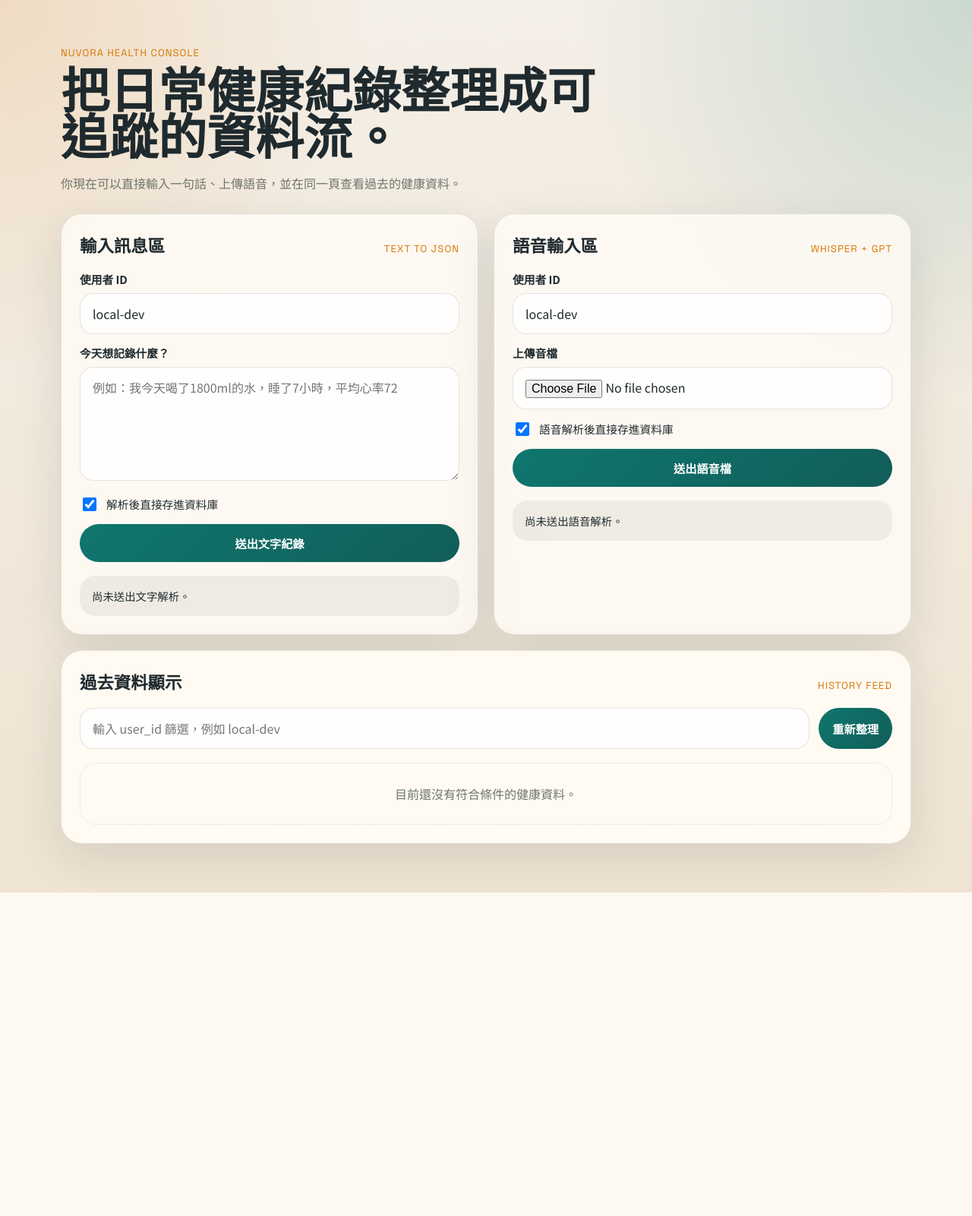
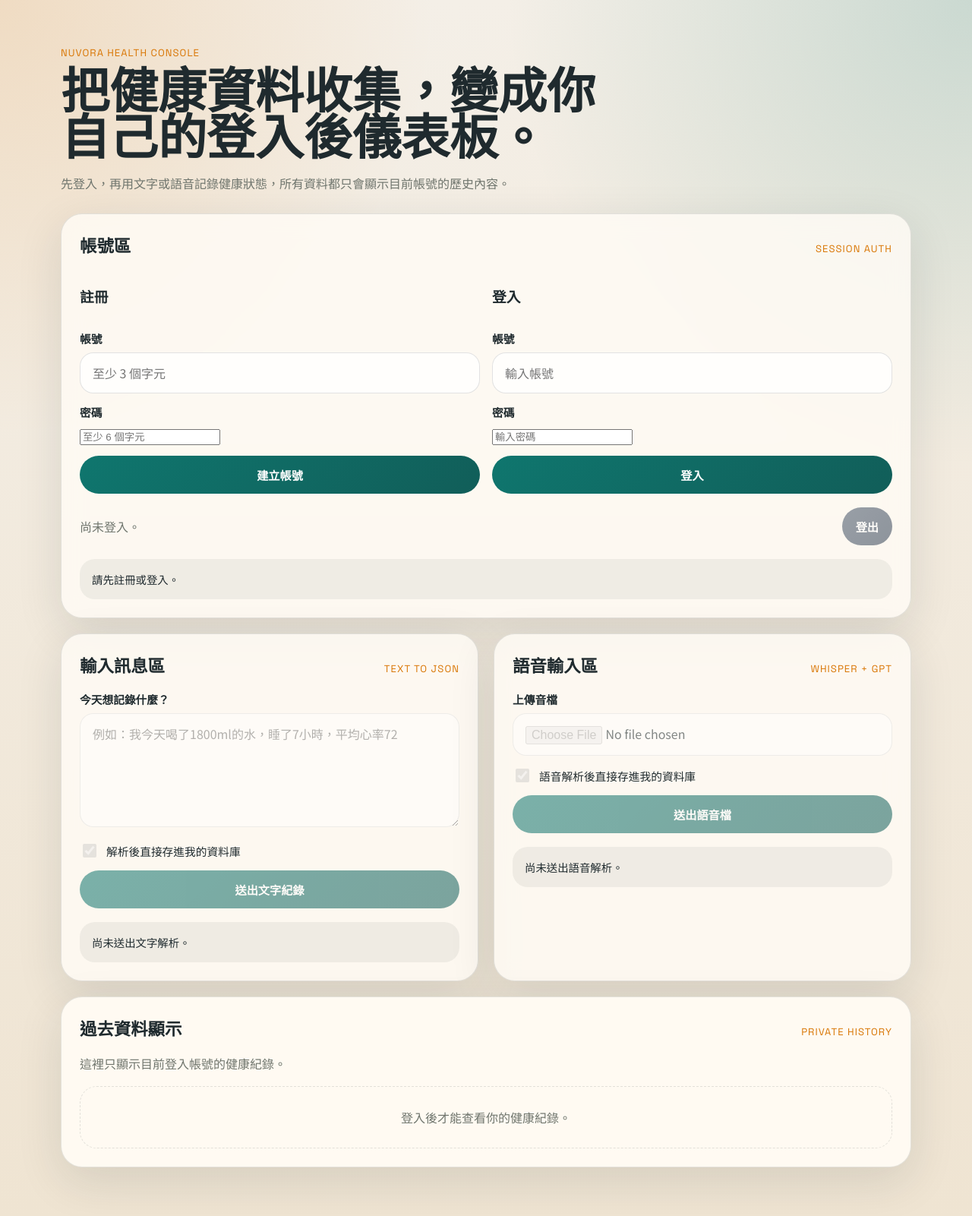
Before and after one commit to yaxin020713/nuvora-api, a Flask app: page / in a window 1280 px wide. Shown: the whole page at 76% size. Before the commit the page ends 1175 px from the top, so only its background shows below. Run offline with Flask 3, Linux system fonts and the light colour scheme; data that the repository does not hold is empty.

Commit message:
Add session auth and user-scoped data

```diff
--- a/app.py
+++ b/app.py
@@ -1,16 +1,27 @@
 import json
 import os
+import secrets
+from functools import wraps
 
 from dotenv import load_dotenv
-from flask import Flask, jsonify, render_template, request
+from flask import Flask, jsonify, render_template, request, session
 from flask_migrate import Migrate
 from flask_sqlalchemy import SQLAlchemy
 from openai import OpenAI
+from werkzeug.security import check_password_hash, generate_password_hash
 
 load_dotenv()
 
 db = SQLAlchemy()
 migrate = Migrate()
+
+
+class User(db.Model):
+    __tablename__ = "users"
+
+    id = db.Column(db.Integer, primary_key=True)
+    username = db.Column(db.String(50), unique=True, nullable=False)
+    password_hash = db.Column(db.String(255), nullable=False)
 
 
 class HealthData(db.Model):
@@ -25,11 +36,8 @@ class HealthData(db.Model):
 
 def get_database_url():
     database_url = os.getenv("DATABASE_URL") or "sqlite:///nuvora.db"
-
-    # Some managed platforms still provide postgres:// URLs.
     if database_url.startswith("postgres://"):
         return database_url.replace("postgres://", "postgresql://", 1)
-
     return database_url
 
 
@@ -41,6 +49,10 @@ def serialize_health_data(record):
         "water_intake": record.water_intake,
         "sleep_hours": record.sleep_hours,
     }
+
+
+def serialize_user(user):
+    return {"id": user.id, "username": user.username}
 
 
 def validate_health_payload(payload):
@@ -71,6 +83,24 @@ def create_health_data_record(payload):
     return record
 
 
+def get_current_user():
+    user_id = session.get("user_id")
+    if not user_id:
+        return None
+    return User.query.get(user_id)
+
+
+def login_required(route):
+    @wraps(route)
+    def wrapped(*args, **kwargs):
+        user = get_current_user()
+        if not user:
+            return jsonify({"error": "Authentication required"}), 401
+        return route(user, *args, **kwargs)
+
+    return wrapped
+
+
 def parse_health_text(client, text):
     prompt = f"""
     使用者說：「{text}」
@@ -89,7 +119,6 @@ def parse_health_text(client, text):
             {"role": "user", "content": prompt},
         ],
     )
-
     return json.loads(response.choices[0].message.content)
 
 
@@ -128,6 +157,8 @@ def create_app():
     app.config["SQLALCHEMY_DATABASE_URI"] = get_database_url()
     app.config["SQLALCHEMY_TRACK_MODIFICATIONS"] = False
     app.config["OPENAI_API_KEY"] = os.getenv("OPENAI_API_KEY")
+    app.config["SECRET_KEY"] = os.getenv("SECRET_KEY") or secrets.token_hex(32)
+    app.config["SESSION_COOKIE_SAMESITE"] = "Lax"
 
     db.init_app(app)
     migrate.init_app(app, db)
@@ -140,41 +171,73 @@ def create_app():
     def status():
         return jsonify({"message": "Nuvora API running!"})
 
+    @app.route("/auth/me")
+    def auth_me():
+        user = get_current_user()
+        return jsonify({"authenticated": bool(user), "user": serialize_user(user) if user else None})
+
+    @app.route("/auth/register", methods=["POST"])
+    def register():
+        payload = request.get_json()
+        if not payload:
+            return jsonify({"error": "JSON body is required"}), 400
+
+        username = (payload.get("username") or "").strip()
+        password = payload.get("password") or ""
+        if len(username) < 3:
+            return jsonify({"error": "username must be at least 3 characters"}), 400
+        if len(password) < 6:
+            return jsonify({"error": "password must be at least 6 characters"}), 400
+        if User.query.filter_by(username=username).first():
+            return jsonify({"error": "username already exists"}), 409
+
+        user = User(username=username, password_hash=generate_password_hash(password))
+        db.session.add(user)
+        db.session.commit()
+        session["user_id"] = user.id
+        return jsonify({"message": "Registered successfully", "user": serialize_user(user)}), 201
+
+    @app.route("/auth/login", methods=["POST"])
+    def login():
+        payload = request.get_json()
+        if not payload:
+            return jsonify({"error": "JSON body is required"}), 400
+
+        username = (payload.get("username") or "").strip()
+        password = payload.get("password") or ""
+        user = User.query.filter_by(username=username).first()
+        if not user or not check_password_hash(user.password_hash, password):
+            return jsonify({"error": "invalid username or password"}), 401
+
+        session["user_id"] = user.id
+        return jsonify({"message": "Logged in successfully", "user": serialize_user(user)})
+
+    @app.route("/auth/logout", methods=["POST"])
+    def logout():
+        session.clear()
+        return jsonify({"message": "Logged out"})
+
     @app.route("/health-data", methods=["GET"])
-    def list_health_data():
-        user_id = request.args.get("user_id")
-        query = HealthData.query
-
-        if user_id:
-            query = query.filter_by(user_id=user_id)
-
-        records = query.order_by(HealthData.id.desc()).all()
-        return jsonify(
-            {
-                "count": len(records),
-                "items": [serialize_health_data(record) for record in records],
-            }
-        )
+    @login_required
+    def list_health_data(current_user):
+        records = HealthData.query.filter_by(user_id=current_user.username).order_by(HealthData.id.desc()).all()
+        return jsonify({"count": len(records), "items": [serialize_health_data(record) for record in records]})
 
     @app.route("/health-data", methods=["POST"])
-    def add_health_data():
-        normalized_payload, error = validate_health_payload(request.get_json())
+    @login_required
+    def add_health_data(current_user):
+        payload = request.get_json() or {}
+        payload["user_id"] = current_user.username
+        normalized_payload, error = validate_health_payload(payload)
         if error:
             return jsonify({"error": error}), 400
 
         new_data = create_health_data_record(normalized_payload)
-        return (
-            jsonify(
-                {
-                    "message": "Health data added successfully",
-                    "data": serialize_health_data(new_data),
-                }
-            ),
-            201,
-        )
+        return jsonify({"message": "Health data added successfully", "data": serialize_health_data(new_data)}), 201
 
     @app.route("/parse-text", methods=["POST"])
-    def parse_text():
+    @login_required
+    def parse_text(current_user):
         payload = request.get_json()
         if not payload:
             return jsonify({"error": "JSON body is required"}), 400
@@ -186,7 +249,7 @@ def create_app():
         result, error, status_code = parse_and_optionally_save(
             input_text,
             app.config["OPENAI_API_KEY"],
-            user_id=payload.get("user_id"),
+            user_id=current_user.username,
             save_result=bool(payload.get("save")),
         )
         if error:
@@ -195,7 +258,8 @@ def create_app():
         return jsonify(result), status_code
 
     @app.route("/whisper", methods=["POST"])
-    def whisper_gpt():
+    @login_required
+    def whisper_gpt(current_user):
         audio_file = request.files.get("audio")
         if not audio_file:
             return jsonify({"error": "audio file is required"}), 400
@@ -210,7 +274,7 @@ def create_app():
         result, error, status_code = parse_and_optionally_save(
             transcript.text,
             openai_api_key,
-            user_id=request.form.get("user_id"),
+            user_id=current_user.username,
             save_result=request.form.get("save", "false").lower() == "true",
         )
         if error:
@@ -221,10 +285,16 @@ def create_app():
 
     @app.cli.command("seed-local-data")
     def seed_local_data():
-        sample = HealthData(user_id="demo-user", heart_rate=72, water_intake=1800, sleep_hours=7.5)
+        user = User.query.filter_by(username="demo-user").first()
+        if not user:
+            user = User(username="demo-user", password_hash=generate_password_hash("demo-pass"))
+            db.session.add(user)
+            db.session.commit()
+
+        sample = HealthData(user_id=user.username, heart_rate=72, water_intake=1800, sleep_hours=7.5)
         db.session.add(sample)
         db.session.commit()
-        print("Seeded demo health data.")
+        print("Seeded demo user and health data.")
 
     return app
 
--- a/static/app.js
+++ b/static/app.js
@@ -1,18 +1,45 @@
+const registerForm = document.getElementById("register-form");
+const loginForm = document.getElementById("login-form");
+const logoutButton = document.getElementById("logout-button");
+const authMessage = document.getElementById("auth-message");
+const authResult = document.getElementById("auth-result");
+
 const textForm = document.getElementById("text-form");
 const audioForm = document.getElementById("audio-form");
-const filterForm = document.getElementById("filter-form");
 const textResult = document.getElementById("text-result");
 const audioResult = document.getElementById("audio-result");
 const historyList = document.getElementById("history-list");
-const historyUserIdInput = document.getElementById("history-user-id");
+
+let currentUser = null;
 
 function showResult(target, payload) {
   target.textContent = JSON.stringify(payload, null, 2);
 }
 
+function setAuthState(user) {
+  currentUser = user;
+  const authenticated = Boolean(user);
+
+  authMessage.textContent = authenticated
+    ? `目前登入中：${user.username}`
+    : "尚未登入。";
+
+  logoutButton.disabled = !authenticated;
+
+  [textForm, audioForm].forEach((form) => {
+    Array.from(form.elements).forEach((element) => {
+      element.disabled = !authenticated;
+    });
+  });
+
+  if (!authenticated) {
+    historyList.innerHTML = '<div class="empty-state">登入後才能查看你的健康紀錄。</div>';
+  }
+}
+
 function renderHistory(items) {
   if (!items.length) {
-    historyList.innerHTML = '<div class="empty-state">目前還沒有符合條件的健康資料。</div>';
+    historyList.innerHTML = '<div class="empty-state">目前還沒有你的健康資料。</div>';
     return;
   }
 
@@ -26,32 +53,83 @@ function renderHistory(items) {
   `).join("");
 }
 
-async function loadHistory(userId = "") {
-  const query = userId ? `?user_id=${encodeURIComponent(userId)}` : "";
-  const response = await fetch(`/health-data${query}`);
+async function loadAuthState() {
+  const response = await fetch("/auth/me");
+  const payload = await response.json();
+  setAuthState(payload.user);
+  return payload.user;
+}
+
+async function loadHistory() {
+  if (!currentUser) {
+    return;
+  }
+
+  const response = await fetch("/health-data");
   const payload = await response.json();
   renderHistory(payload.items || []);
 }
 
-textForm.addEventListener("submit", async (event) => {
-  event.preventDefault();
-
-  const response = await fetch("/parse-text", {
+async function submitJson(url, body) {
+  const response = await fetch(url, {
     method: "POST",
     headers: {
       "Content-Type": "application/json",
     },
-    body: JSON.stringify({
-      user_id: document.getElementById("text-user-id").value,
-      text: document.getElementById("text-input").value,
-      save: document.getElementById("text-save").checked,
-    }),
+    body: JSON.stringify(body),
   });
 
   const payload = await response.json();
+  return { response, payload };
+}
+
+registerForm.addEventListener("submit", async (event) => {
+  event.preventDefault();
+
+  const { response, payload } = await submitJson("/auth/register", {
+    username: document.getElementById("register-username").value,
+    password: document.getElementById("register-password").value,
+  });
+
+  showResult(authResult, payload);
+  if (response.ok) {
+    setAuthState(payload.user);
+    await loadHistory();
+  }
+});
+
+loginForm.addEventListener("submit", async (event) => {
+  event.preventDefault();
+
+  const { response, payload } = await submitJson("/auth/login", {
+    username: document.getElementById("login-username").value,
+    password: document.getElementById("login-password").value,
+  });
+
+  showResult(authResult, payload);
+  if (response.ok) {
+    setAuthState(payload.user);
+    await loadHistory();
+  }
+});
+
+logoutButton.addEventListener("click", async () => {
+  const { payload } = await submitJson("/auth/logout", {});
+  showResult(authResult, payload);
+  setAuthState(null);
+});
+
+textForm.addEventListener("submit", async (event) => {
+  event.preventDefault();
+
+  const { response, payload } = await submitJson("/parse-text", {
+    text: document.getElementById("text-input").value,
+    save: document.getElementById("text-save").checked,
+  });
+
   showResult(textResult, payload);
   if (response.ok) {
-    await loadHistory(historyUserIdInput.value);
+    await loadHistory();
   }
 });
 
@@ -66,7 +144,6 @@ audioForm.addEventListener("submit", async (event) => {
 
   const formData = new FormData();
   formData.append("audio", file);
-  formData.append("user_id", document.getElementById("audio-user-id").value);
   formData.append("save", document.getElementById("audio-save").checked);
 
   const response = await fetch("/whisper", {
@@ -77,13 +154,12 @@ audioForm.addEventListener("submit", async (event) => {
   const payload = await response.json();
   showResult(audioResult, payload);
   if (response.ok) {
-    await loadHistory(historyUserIdInput.value);
+    await loadHistory();
   }
 });
 
-filterForm.addEventListener("submit", async (event) => {
-  event.preventDefault();
-  await loadHistory(historyUserIdInput.value);
+loadAuthState().then((user) => {
+  if (user) {
+    loadHistory();
+  }
 });
-
-loadHistory();
--- a/static/styles.css
+++ b/static/styles.css
@@ -74,6 +74,33 @@ body {
   box-shadow: var(--shadow);
   backdrop-filter: blur(14px);
   padding: 24px;
+}
+
+.auth-panel {
+  margin-bottom: 20px;
+}
+
+.auth-grid {
+  display: grid;
+  grid-template-columns: repeat(2, minmax(0, 1fr));
+  gap: 16px;
+  margin-bottom: 18px;
+}
+
+.auth-status {
+  display: flex;
+  align-items: center;
+  justify-content: space-between;
+  gap: 12px;
+}
+
+.auth-status p {
+  margin: 0;
+  color: var(--muted);
+}
+
+.secondary-button {
+  background: linear-gradient(135deg, #475569, #334155);
 }
 
 .history-panel {
@@ -155,6 +182,13 @@ button:hover {
   box-shadow: 0 10px 24px rgba(15, 118, 110, 0.24);
 }
 
+button:disabled,
+input:disabled,
+textarea:disabled {
+  opacity: 0.55;
+  cursor: not-allowed;
+}
+
 .result {
   margin: 18px 0 0;
   border-radius: 20px;
@@ -179,6 +213,11 @@ button:hover {
 .history-list {
   display: grid;
   gap: 12px;
+}
+
+.history-caption {
+  margin: 0 0 18px;
+  color: var(--muted);
 }
 
 .history-item {
@@ -208,6 +247,7 @@ button:hover {
 }
 
 @media (max-width: 860px) {
+  .auth-grid,
   .grid {
     grid-template-columns: 1fr;
   }
--- a/templates/index.html
+++ b/templates/index.html
@@ -13,8 +13,47 @@
   <main class="shell">
     <section class="hero">
       <p class="eyebrow">Nuvora Health Console</p>
-      <h1>把日常健康紀錄整理成可追蹤的資料流。</h1>
-      <p class="intro">你現在可以直接輸入一句話、上傳語音，並在同一頁查看過去的健康資料。</p>
+      <h1>把健康資料收集，變成你自己的登入後儀表板。</h1>
+      <p class="intro">先登入，再用文字或語音記錄健康狀態，所有資料都只會顯示目前帳號的歷史內容。</p>
+    </section>
+
+    <section class="panel auth-panel">
+      <div class="panel-head">
+        <h2>帳號區</h2>
+        <span>Session Auth</span>
+      </div>
+      <div class="auth-grid">
+        <form id="register-form" class="stack">
+          <h3>註冊</h3>
+          <label>
+            <span>帳號</span>
+            <input id="register-username" type="text" placeholder="至少 3 個字元">
+          </label>
+          <label>
+            <span>密碼</span>
+            <input id="register-password" type="password" placeholder="至少 6 個字元">
+          </label>
+          <button type="submit">建立帳號</button>
+        </form>
+
+        <form id="login-form" class="stack">
+          <h3>登入</h3>
+          <label>
+            <span>帳號</span>
+            <input id="login-username" type="text" placeholder="輸入帳號">
+          </label>
+          <label>
+            <span>密碼</span>
+            <input id="login-password" type="password" placeholder="輸入密碼">
+          </label>
+          <button type="submit">登入</button>
+        </form>
+      </div>
+      <div class="auth-status">
+        <p id="auth-message">尚未登入。</p>
+        <button id="logout-button" type="button" class="secondary-button">登出</button>
+      </div>
+      <pre id="auth-result" class="result">請先註冊或登入。</pre>
     </section>
 
     <section class="grid">
@@ -25,18 +64,14 @@
         </div>
         <form id="text-form" class="stack">
           <label>
-            <span>使用者 ID</span>
-            <input id="text-user-id" name="user_id" type="text" value="local-dev">
-          </label>
-          <label>
             <span>今天想記錄什麼？</span>
             <textarea id="text-input" name="text" rows="5" placeholder="例如：我今天喝了1800ml的水，睡了7小時，平均心率72"></textarea>
           </label>
           <label class="checkbox">
             <input id="text-save" name="save" type="checkbox" checked>
-            <span>解析後直接存進資料庫</span>
+            <span>解析後直接存進我的資料庫</span>
           </label>
-          <button type="submit">送出文字紀錄</button>
+          <button id="text-submit" type="submit">送出文字紀錄</button>
         </form>
         <pre id="text-result" class="result">尚未送出文字解析。</pre>
       </article>
@@ -47,19 +82,15 @@
           <span>Whisper + GPT</span>
         </div>
         <form id="audio-form" class="stack">
-          <label>
-            <span>使用者 ID</span>
-            <input id="audio-user-id" name="user_id" type="text" value="local-dev">
-          </label>
           <label class="file-picker">
             <span>上傳音檔</span>
             <input id="audio-file" name="audio" type="file" accept="audio/*">
           </label>
           <label class="checkbox">
             <input id="audio-save" name="save" type="checkbox" checked>
-            <span>語音解析後直接存進資料庫</span>
+            <span>語音解析後直接存進我的資料庫</span>
           </label>
-          <button type="submit">送出語音檔</button>
+          <button id="audio-submit" type="submit">送出語音檔</button>
         </form>
         <pre id="audio-result" class="result">尚未送出語音解析。</pre>
       </article>
@@ -68,12 +99,9 @@
     <section class="panel history-panel">
       <div class="panel-head">
         <h2>過去資料顯示</h2>
-        <span>History Feed</span>
+        <span>Private History</span>
       </div>
-      <form id="filter-form" class="history-controls">
-        <input id="history-user-id" type="text" placeholder="輸入 user_id 篩選，例如 local-dev">
-        <button type="submit">重新整理</button>
-      </form>
+      <p class="history-caption">這裡只顯示目前登入帳號的健康紀錄。</p>
       <div id="history-list" class="history-list"></div>
     </section>
   </main>
```
Also changed, not shown: migrations/versions/8f3f38f8d7d1_add_users_table.py (added, +31 -0 lines), README.md, 1 other file.
